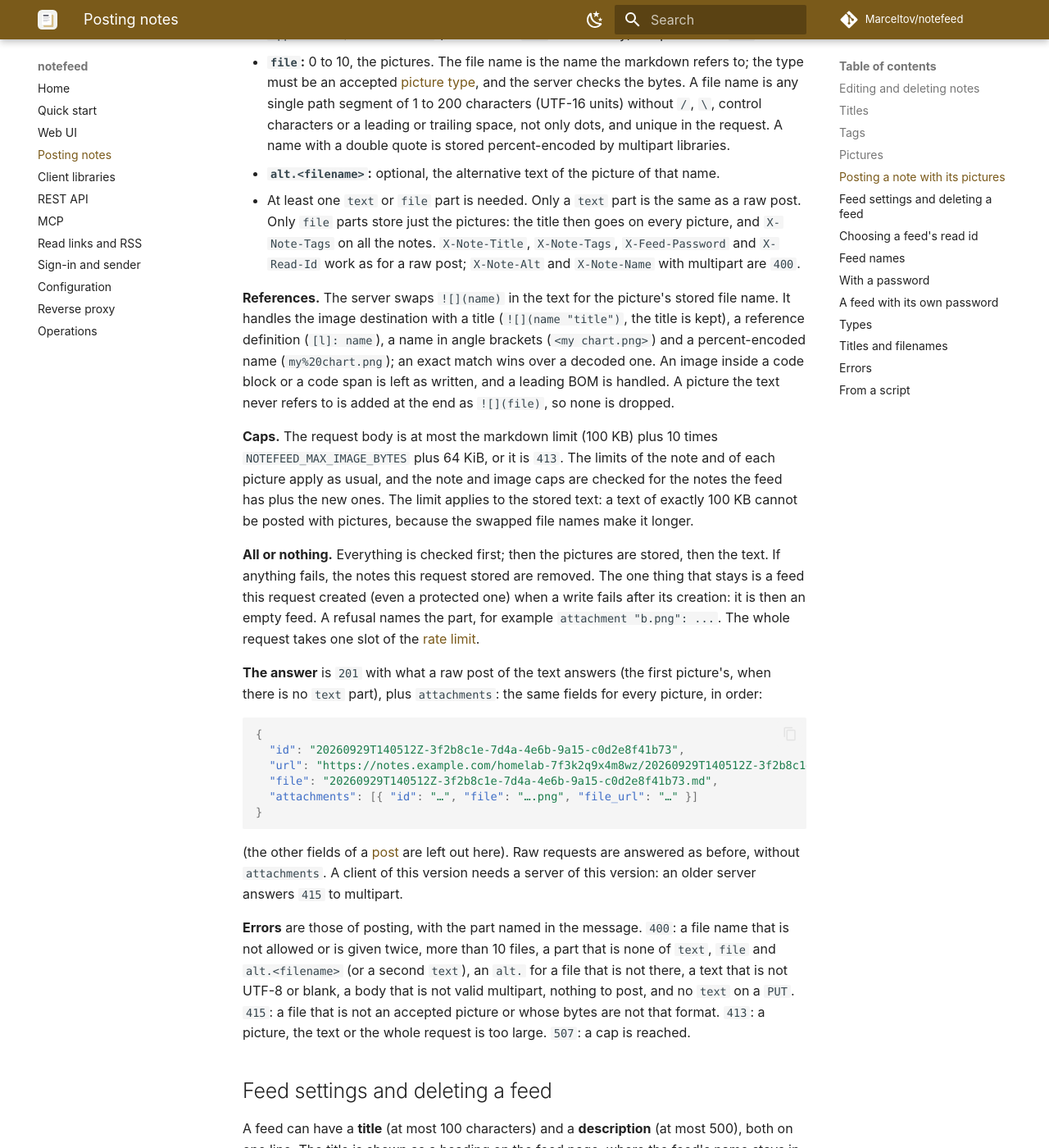
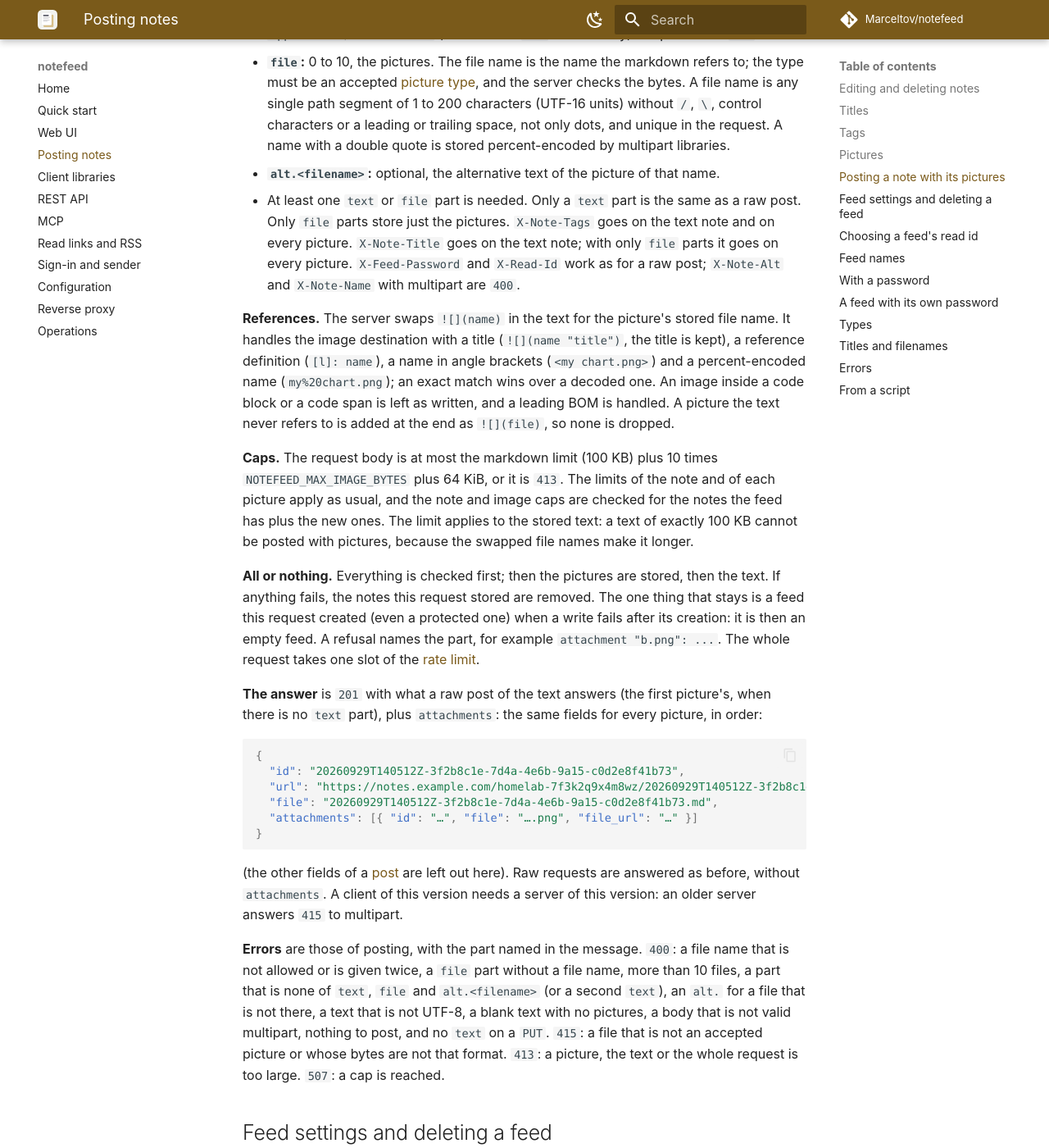
Before and after one commit to Marceltov/notefeed, an MkDocs documentation site: the page built from docs/posting.md, in a window 1280 px wide and 1400 px high, scrolled down 5098 px. Shown: the whole window at 82% size. Built offline with MkDocs 1.6.1 and Material for MkDocs 9.7.7, drawn with Linux system fonts in a browser that asks for light colours; some web fonts are replaced; comment, search, counter and statistics services are not loaded; some of the changed text lies outside the part shown.

Commit message:
NOTEFEED #100: docs: review fixes (the multipart PUT paragraph in its place, wording)
Co-Authored-By: Claude Opus 5.5 <noreply@anthropic.com>
Claude-Session: https://claude.ai/code/session_01HrVNedN1XdaA8ZbRwC2khM

````diff
--- a/docs/posting.md
+++ b/docs/posting.md
@@ -42,9 +42,9 @@ curl -X PUT -H "Content-Type: text/markdown" --data-binary @note.md \
   https://notes.example.com/api/v1/feeds/homelab-7f3k2q9x4m8wz/notes/20260929T140512Z-backup-finished
 ```
 
+A markdown note can also be replaced with a `multipart/form-data` `PUT`, to add pictures: the `text` part is required, the `file` parts and `alt.<filename>` are as in [posting a note with its pictures](#posting-a-note-with-its-pictures), and the references are swapped the same way. The pictures are new notes of their own; `X-Note-Tags` goes on them only, and the answer is `200` with the note and `attachments`. It is all or nothing, like a post.
+
 `PATCH` changes the note's [title](#titles) and, for a picture, its alt text, with a JSON body of `title` and/or `alt`. An empty string removes one. It answers `200` with the note:
-
-A markdown note can also be replaced with a `multipart/form-data` `PUT`, to add pictures: the `text` part is required, the `file` parts and `alt.<filename>` are as in [posting a note with its pictures](#posting-a-note-with-its-pictures), and the references are swapped the same way. The pictures are new notes of their own; `X-Note-Tags` goes on them only, and the answer is `200` with the note and `attachments`. It is all or nothing, like a post.
 
 ```sh
 curl -X PATCH -H "Content-Type: application/json" -d '{"title": "Backup finished"}' \
@@ -124,7 +124,7 @@ The parts:
 - **`text`:** at most one, the markdown. It is a plain string field or a file part. A file part is stored byte for byte and is what the clients send, because `FormData` rewrites `\n` to `\r\n` in string fields. The type of a file part may be `text/markdown`, empty or `application/octet-stream` (curl labels a `.md` file that way). Required on a `PUT`.
 - **`file`:** 0 to 10, the pictures. The file name is the name the markdown refers to; the type must be an accepted [picture type](#pictures), and the server checks the bytes. A file name is any single path segment of 1 to 200 characters (UTF-16 units) without `/`, `\`, control characters or a leading or trailing space, not only dots, and unique in the request. A name with a double quote is stored percent-encoded by multipart libraries.
 - **`alt.<filename>`:** optional, the alternative text of the picture of that name.
-- At least one `text` or `file` part is needed. Only a `text` part is the same as a raw post. Only `file` parts store just the pictures: the title then goes on every picture, and `X-Note-Tags` on all the notes. `X-Note-Title`, `X-Note-Tags`, `X-Feed-Password` and `X-Read-Id` work as for a raw post; `X-Note-Alt` and `X-Note-Name` with multipart are `400`.
+- At least one `text` or `file` part is needed. Only a `text` part is the same as a raw post. Only `file` parts store just the pictures. `X-Note-Tags` goes on the text note and on every picture. `X-Note-Title` goes on the text note; with only `file` parts it goes on every picture. `X-Feed-Password` and `X-Read-Id` work as for a raw post; `X-Note-Alt` and `X-Note-Name` with multipart are `400`.
 
 **References.** The server swaps `![](name)` in the text for the picture's stored file name. It handles the image destination with a title (`![](name "title")`, the title is kept), a reference definition (`[l]: name`), a name in angle brackets (`<my chart.png>`) and a percent-encoded name (`my%20chart.png`); an exact match wins over a decoded one. An image inside a code block or a code span is left as written, and a leading BOM is handled. A picture the text never refers to is added at the end as `![](file)`, so none is dropped.
 
@@ -145,7 +145,7 @@ The parts:
 
 (the other fields of a [post](#posting-notes) are left out here). Raw requests are answered as before, without `attachments`. A client of this version needs a server of this version: an older server answers `415` to multipart.
 
-**Errors** are those of posting, with the part named in the message. `400`: a file name that is not allowed or is given twice, more than 10 files, a part that is none of `text`, `file` and `alt.<filename>` (or a second `text`), an `alt.` for a file that is not there, a text that is not UTF-8 or blank, a body that is not valid multipart, nothing to post, and no `text` on a `PUT`. `415`: a file that is not an accepted picture or whose bytes are not that format. `413`: a picture, the text or the whole request is too large. `507`: a cap is reached.
+**Errors** are those of posting, with the part named in the message. `400`: a file name that is not allowed or is given twice, a `file` part without a file name, more than 10 files, a part that is none of `text`, `file` and `alt.<filename>` (or a second `text`), an `alt.` for a file that is not there, a text that is not UTF-8, a blank text with no pictures, a body that is not valid multipart, nothing to post, and no `text` on a `PUT`. `415`: a file that is not an accepted picture or whose bytes are not that format. `413`: a picture, the text or the whole request is too large. `507`: a cap is reached.
 
 ## Feed settings and deleting a feed
 
````
Also changed, not shown: docs/adr/0021-a-note-with-pictures-is-one-request.md (+2 -2 lines), docs/clients.md (+2 -2 lines), docs/web-ui.md (+1 -1 lines).
